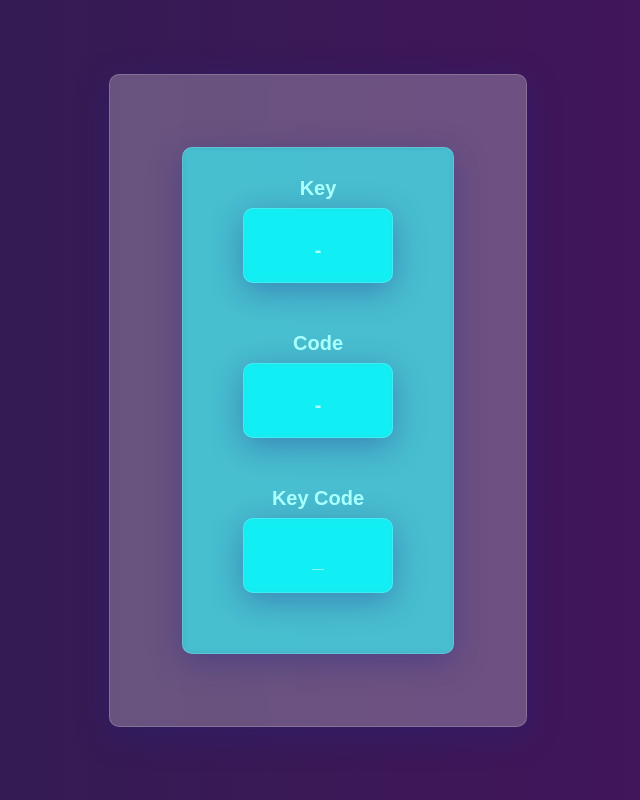
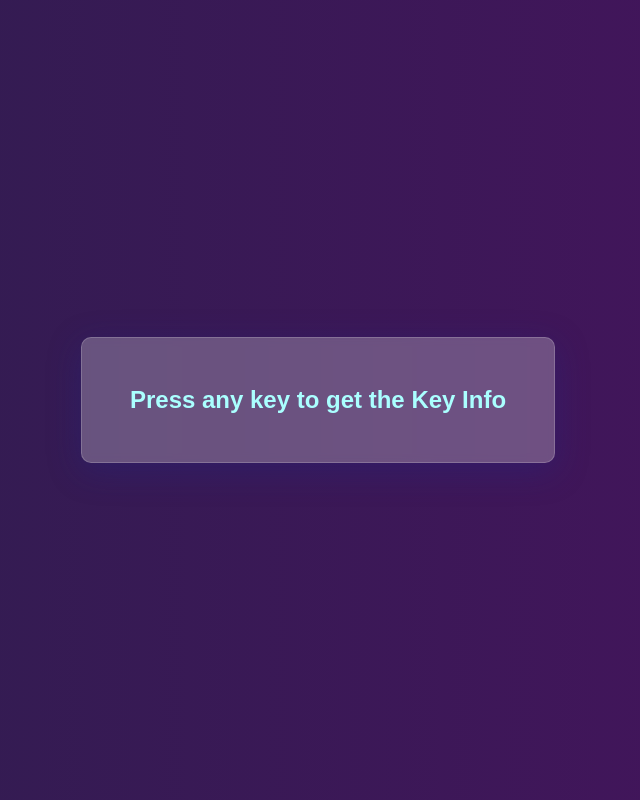
Before and after one commit to shahzaibswe/Key-Code-Project, a PHP site: page / in a window 1280 px wide. Shown: the whole page, without its empty margins (322-962 px from the left). Run offline with PHP 8.4, Linux system fonts and the light colour scheme.

Commit message:
🎨 Palette: Add onboarding and improve accessibility
- Added "Press any key" onboarding instruction
- Improved accessibility with ARIA live regions
- Fixed space bar display to show "Space" instead of an empty string
- Refined initial layout state for better user guidance

Co-authored-by: shahzaibswe <131589265+shahzaibswe@users.noreply.github.com>

```diff
--- a/Script.js
+++ b/Script.js
@@ -1,14 +1,19 @@
 const container = document.getElementById("key-container");
-container.innerHTML = generateHTML("-", " -", "_");
+const onboarding = document.getElementById("onboarding");
+
 window.addEventListener("keydown", (e) => {
-    container.innerHTML = generateHTML(e.key, e.code, e.key.charCodeAt(0));
+  if (onboarding) {
+    onboarding.remove();
+    container.style.display = "block";
+  }
+  container.innerHTML = generateHTML(e.key, e.code, e.keyCode);
 });
 
 function generateHTML(key, code, keyCode) {
-    return `
+  return `
     <div class="key-container">
         <h4>Key</h4>
-        <div class="Key-Content">${key === " " ? "space" : key}</div>
+        <div class="Key-Content">${key === " " ? "Space" : key}</div>
     </div>
     <div class="key-container">
         <h4>Code</h4>
--- a/index.html
+++ b/index.html
@@ -8,15 +8,8 @@
 </head>
 <body>
     <div class="container">
-        <div class="key-container" id="key-container">
-            <h4 class="animation">key</h4>
-            <div class="Key-Content animation " >-</div>
-
-            <h4 class="animation">code</h4>
-            <div class="Key-Content" >-</div>
-            <h4 class="animation">Key Code</h4>
-            <div class="Key-Content" >-</div>
-        </div>
+        <div id="onboarding" style="color: #afff; font-size: 1.5rem; padding: 1rem; font-weight: bold;">Press any key to get the Key Info</div>
+        <div id="key-container" style="display: none;" aria-live="polite" aria-atomic="true"></div>
     </div>
 
     <script src="Script.js" ></script>
--- a/style.css
+++ b/style.css
@@ -26,6 +26,7 @@
 
  }
  .key-container{
+    position: relative;
     display: flex ;
     flex-direction: column;
     font-size: 20px;
```
